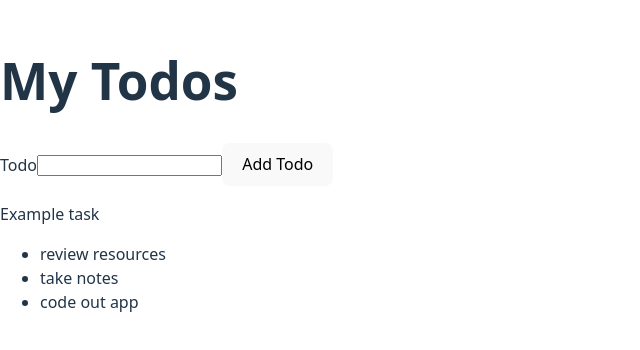
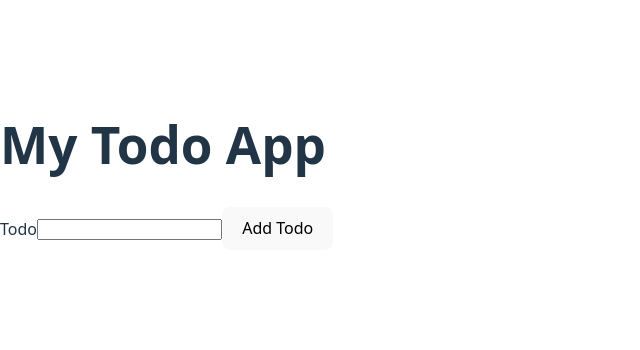
Before and after one commit to CodeD9524/todo-list, a React (Vite) app: page / in a window 1280 px wide. Shown: the part 226-576 px from the top of the page, without its empty margins (0-640 px from the left). Built offline with nearby package versions, Linux system fonts and the light colour scheme.

Commit message:
week 4 compon

```diff
--- a/src/App.jsx
+++ b/src/App.jsx
@@ -1,22 +1,23 @@
+// App.js
 import React, { useState } from 'react';
 import TodoForm from './TodoForm';
 import TodoList from './TodoList';
 
 function App() {
-  const todos = [
-    { id: 1, title: "review resources" },
-    { id: 2, title: "take notes" },
-    { id: 3, title: "code out app" },
-  ];
+  const [todoList, setTodoList] = useState([]);
 
-  const [newTodo, setNewTodo] = useState("Example task");
+  const addTodo = (newTodoTitle) => {
+    setTodoList((prevTodoList) => [
+      ...prevTodoList,
+      { id: Date.now(), title: newTodoTitle }
+    ]);
+  };
 
   return (
     <div>
-      <h1>My Todos</h1>
-      <TodoForm />
-      <p>{newTodo}</p>
-      <TodoList todos={todos} />
+      <h1>My Todo App</h1>
+      <TodoForm onAddTodo={addTodo} />
+      <TodoList todoList={todoList} />
     </div>
   );
 }
--- a/src/TodoForm.jsx
+++ b/src/TodoForm.jsx
@@ -1,11 +1,21 @@
-
 import React from 'react';
 
-const TodoForm = () => {
+const TodoForm = ({ onAddTodo }) => {
+  const handleAddTodo = (event) => {
+    event.preventDefault();
+
+    const todoTitle = event.target.title.value;
+    console.dir(event.target.title);
+    onAddTodo(todoTitle);
+    event.target.reset();
+  };
+
+
+
   return (
-    <form>
+    <form onSubmit={handleAddTodo}> {}
       <label htmlFor="todoTitle">Todo</label>
-      <input type="text" id="todoTitle" />
+      <input type="text" id="todoTitle" name="title" />
       <button type="submit">Add Todo</button>
     </form>
   );
--- a/src/TodoList.jsx
+++ b/src/TodoList.jsx
@@ -1,21 +1,14 @@
-import TodoListItem from "./TodoListItem"
-function TodoList(){
-    const todos = [
-        { id: 1, title: "review resources" },
-        { id: 2, title: "take notes" },
-        { id: 3, title: "code out app" },
-      ];
+import React from "react";
+import TodoListItem from "./TodoListItem";
 
-    return (
-        <div>
-      <ul>
-            {todos.map((todo) => (
-                <TodoListItem key={todo.id} todo= {todo}/>
-            ))
-        }
-        </ul>
+function TodoList({ todoList }) {
+  return (
+    <ul>
+      {todoList.map((todo) => (
+        <TodoListItem key={todo.id} todo={todo} />
+      ))}
+    </ul>
+  );
+}
 
-            </div>
-    )
-}
-export default TodoList
+export default TodoList;
```
